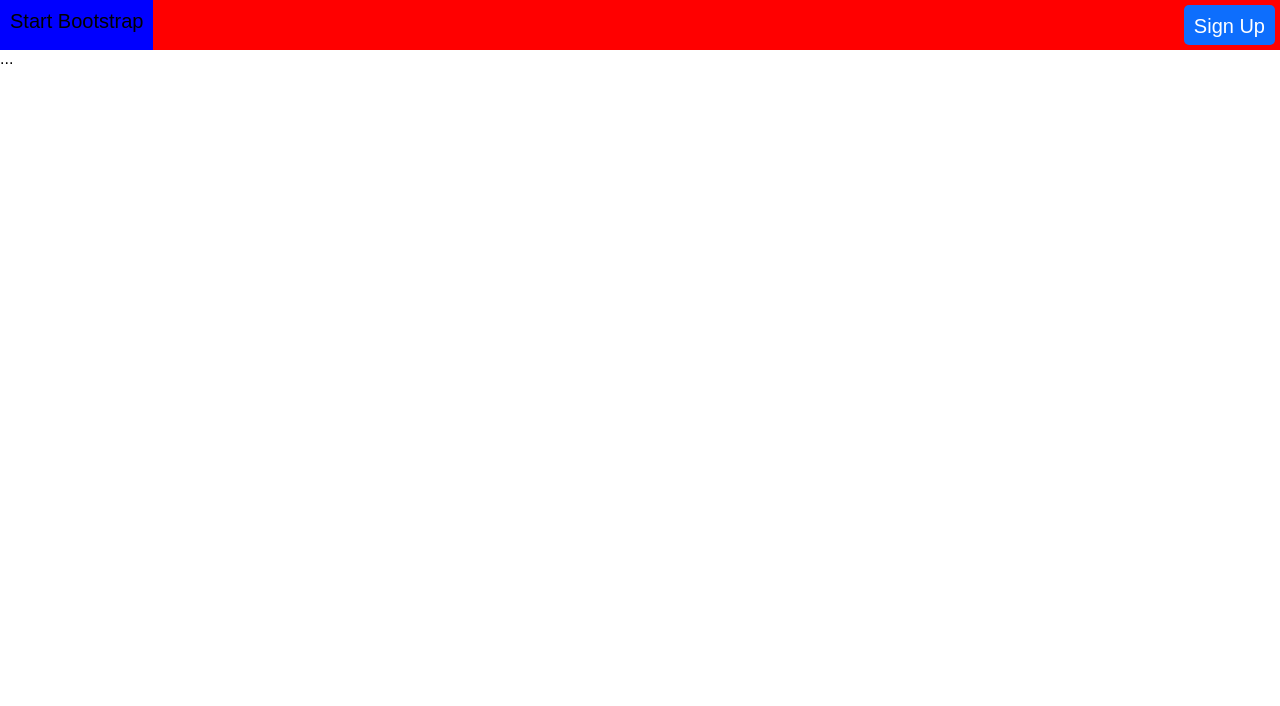
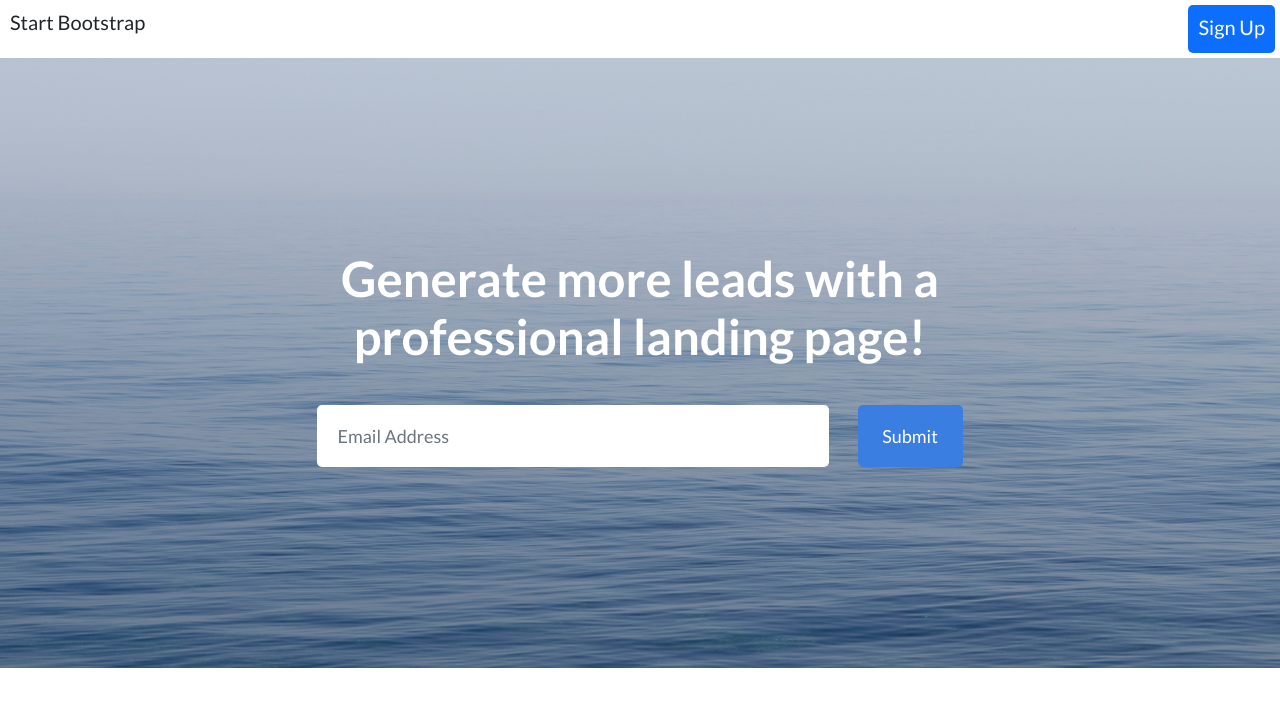
Before and after one commit to gabrielmartinspires-br/product-landing-page-html5-css3-start-bootstrap-page, a plain HTML site: page index.html in a window 1280 px wide. Drawn offline with Linux system fonts and the light colour scheme.

Commit message:
Updates
Fonte
Largura no e-mail banner

```diff
--- a/assets/css/styles.css
+++ b/assets/css/styles.css
@@ -1,6 +1,6 @@
 * {
-    font-family: Arial, Helvetica, sans-serif;
-    color: #000;
+    font-family: 'Lato';
+    color: #212529;
 }
 body {
     margin: 0;
@@ -9,20 +9,17 @@ body {
 header {
 }
 .top-header {
-    background-color: greenyellow;
     display: flex;
     justify-content: center;
     width: 100%;
-    height: 50px;
+    height: 58px;
 }
 .container {
-    background-color: red;
     display: flex;
     width: 1350px;
     justify-content: space-between;
 }
 .logo {
-    background-color: blue;
     font-size: 20px;
     padding: 10px;
 }
@@ -41,3 +38,42 @@ header {
     font-size: 20px;
     color: #fff;
 }
+.banner_principal {
+    background-image: url(../images/bg-masthead.jpg);
+    height: 610px;
+    background-position: center;
+    background-size: cover;
+    display: flex;
+    flex-direction: column;
+    justify-content: center;
+    text-align: center;
+}
+.banner-text {
+    color: #fff;
+    font-size: 49px;
+    font-weight: bold;
+    margin-top: -10px;
+    flex-wrap: wrap;
+}
+.banner-mail {
+    margin-top: 40px;
+}
+.insert-mail {
+    margin-right: 25px;
+    width: 490px;
+    height: 60px;
+    font-size: 18px;
+    color: #6c757d;
+    padding-left: 20px;
+    border-radius: 5px;
+    border: none;
+}
+.submit-mail {
+    width: 105px;
+    height: 62px;
+    font-size: 18px;
+    border-radius: 5px;
+    border: none;
+    background-color: #3b7ee1;
+    color: #fff;
+}
--- a/index.html
+++ b/index.html
@@ -6,6 +6,7 @@
     <meta name="viewport" content="width=device-width, initial-scale=1.0">
     <title>Landing Page - Start Bootstrap Theme</title>
     <link rel="stylesheet" href="assets/css/styles.css">
+    <link href="https://fonts.googleapis.com/css?family=Lato:300,400,700,300italic,400italic,700italic" rel="stylesheet" type="text/css">
 </head>
 <body>
     <header>
@@ -24,8 +25,13 @@
     </header>
     <section>
         <div class="banner_principal">
-            ...
+            <div class="banner-text">Generate more leads with a <br>professional landing page!</div>
+            <div class="banner-mail">
+                <input class="insert-mail" type="email" name="e-mail" value="Email Address">
+                <input class="submit-mail"type="submit" value="Submit">
+            </div>
         </div>
+
     </section>
 </body>
 </html>
```
